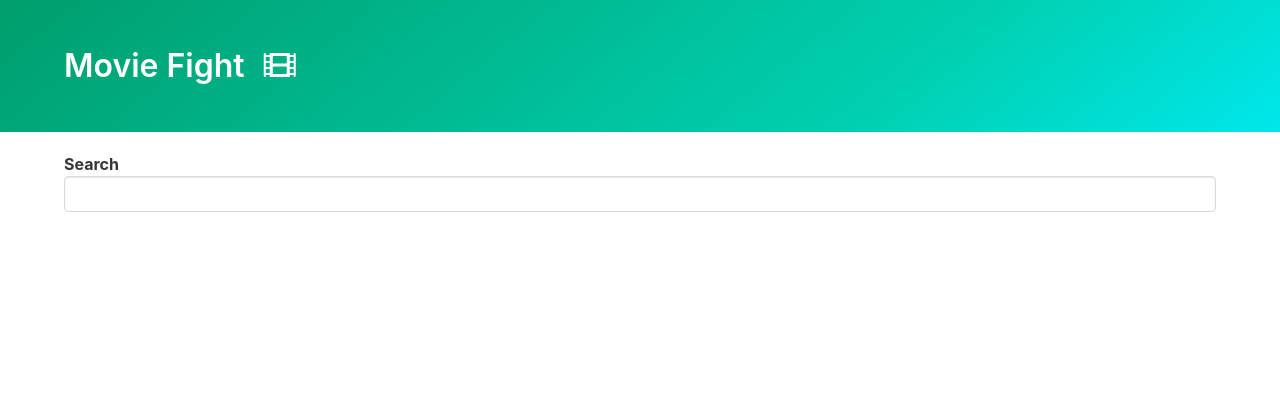
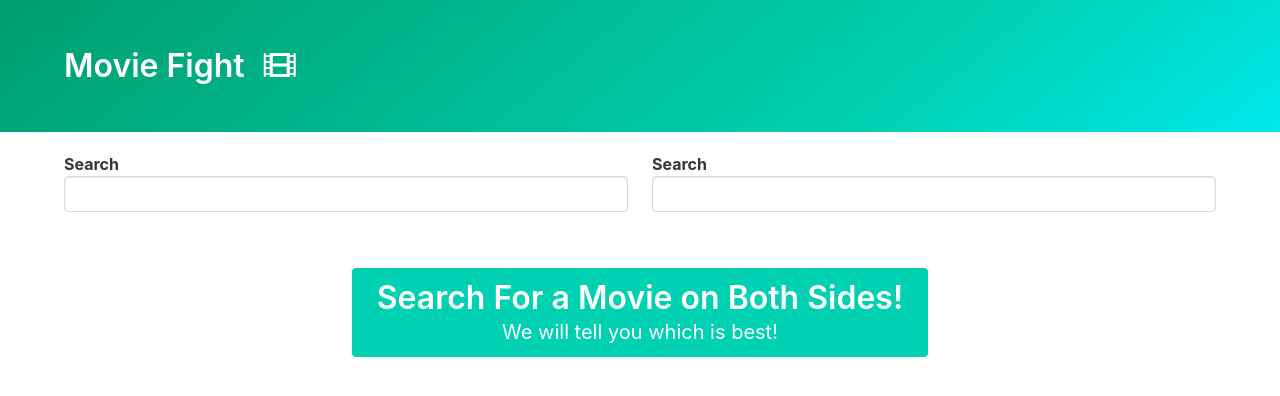
Before and after one commit to dvtdyn/movie-fight, a plain HTML site: page index.html in a window 1280 px wide. Drawn offline with nearby package versions, Linux system fonts and the light colour scheme.

Commit message:
Refresh HTML structure and add second autocomplete

```diff
--- a/index.html
+++ b/index.html
@@ -27,8 +27,18 @@
       </div>
     </section>
     <div class="container">
-      <div class="autocomplete"></div>
-      <div id="summary"></div>
+      <div class="columns">
+        <div class="column">
+          <div id="left-autocomplete"></div>
+        </div>
+        <div class="column">
+          <div id="right-autocomplete"></div>
+        </div>
+      </div>
+      <div class="column is-half notification is-primary tutorial">
+        <h1 class="title">Search For a Movie on Both Sides!</h1>
+        <p class="subtitle">We will tell you which is best!</p>
+      </div>
     </div>
     <script src="utils.js"></script>
     <script src="autocomplete.js"></script>
--- a/index.js
+++ b/index.js
@@ -1,15 +1,4 @@
-const onMovieSelect = async movie => {
-  const response = await axios.get('http://www.omdbapi.com/', {
-    params: {
-      apikey: '41c26308',
-      i: movie.imdbID,
-    },
-  })
-  document.querySelector('#summary').innerHTML = movieTemplate(response.data)
-}
-
-createAutoComplete({
-  root: document.querySelector('.autocomplete'),
+const autoCompleteConfig = {
   renderOption(movie) {
     const imgSrc = movie.Poster === 'N/A' ? '' : movie.Poster
     return `
@@ -37,7 +26,26 @@ createAutoComplete({
 
     return response.data.Search
   },
+}
+createAutoComplete({
+  ...autoCompleteConfig,
+  root: document.querySelector('#left-autocomplete'),
 })
+
+createAutoComplete({
+  ...autoCompleteConfig,
+  root: document.querySelector('#right-autocomplete'),
+})
+
+const onMovieSelect = async movie => {
+  const response = await axios.get('http://www.omdbapi.com/', {
+    params: {
+      apikey: '41c26308',
+      i: movie.imdbID,
+    },
+  })
+  document.querySelector('#summary').innerHTML = movieTemplate(response.data)
+}
 
 const movieTemplate = movieDetail => {
   return `
```
